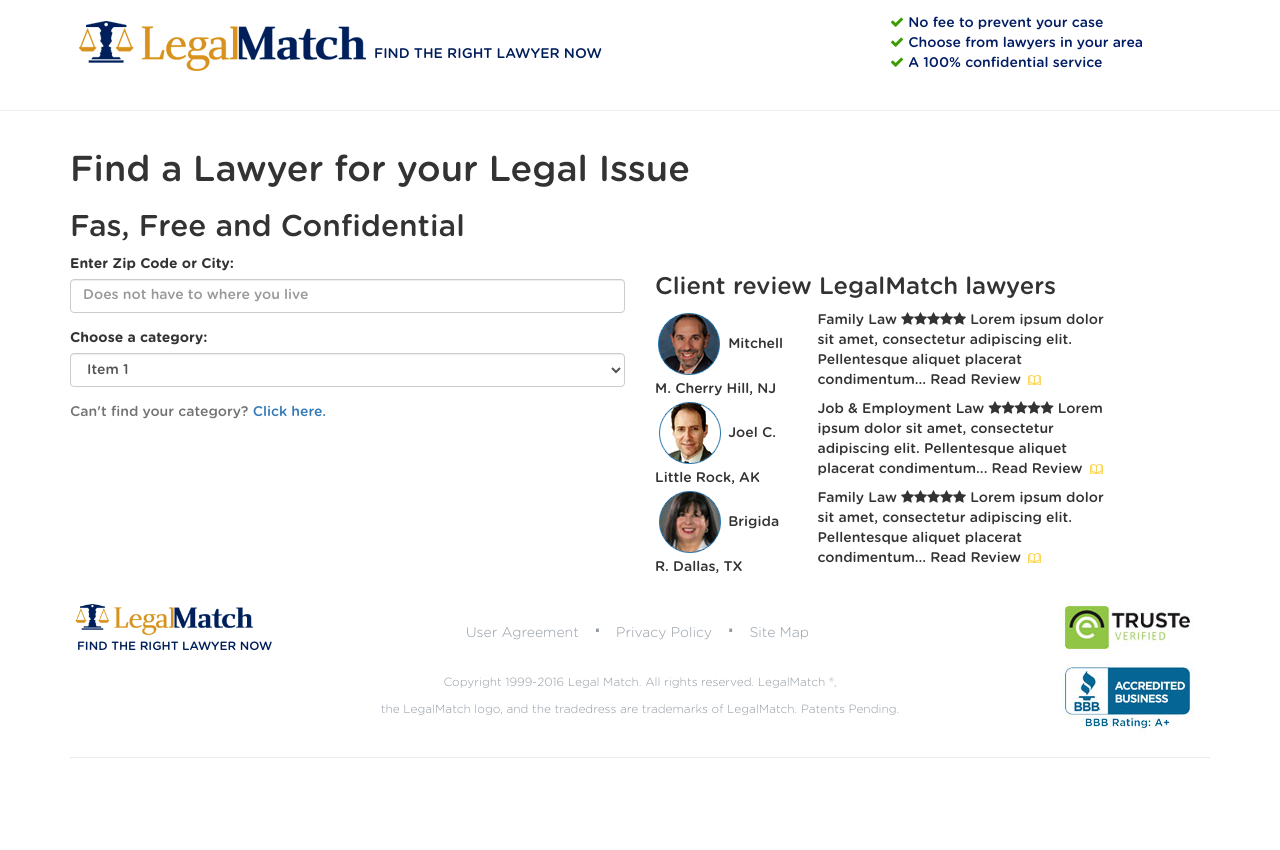
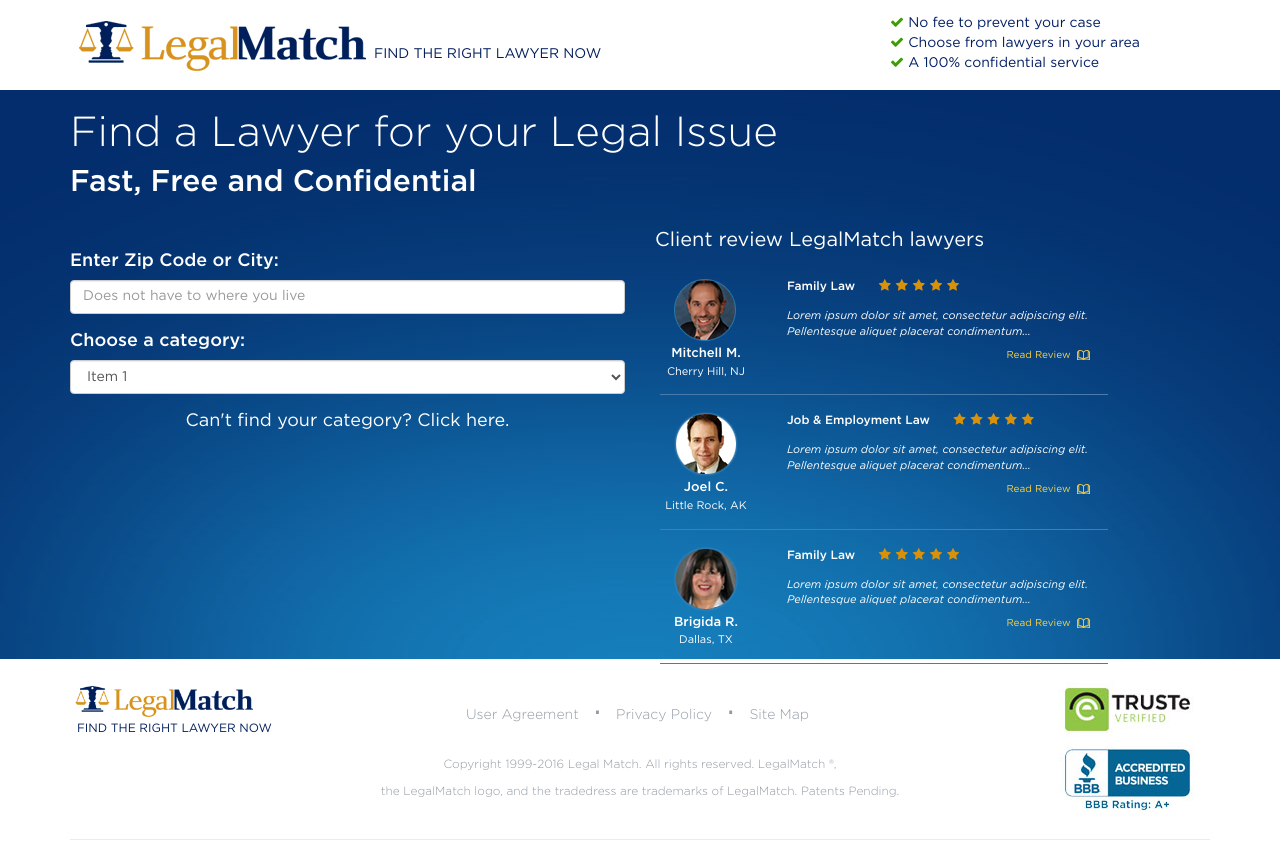
Before and after one commit to joneel23/frontend-exam, a plain HTML site: page index.html in a window 1280 px wide. Before the commit the page ends 808 px from the top, so only its background shows below. Drawn offline with Linux system fonts and the light colour scheme.

Commit message:
# Main Content Style # Fixed Font

```diff
--- a/assets/css/styles.css
+++ b/assets/css/styles.css
@@ -22,6 +22,107 @@ header{
 }
 .check-items .desc{
     color: #001c63;
+}
+
+/*Main Content*/
+
+.intro-container{
+    background-image: url(../images/main-content-bg.jpg);
+    background-size: cover;
+    background-repeat: no-repeat;
+    background-position: center center;
+    max-height: 569px;
+}
+.intro-message h1 {
+    color: white;
+    font-weight: 300;
+    font-size: 42px;
+}
+.intro-message h2 {
+    color: white;
+    margin-top: 0;
+    font-size: 30px;
+    font-weight: 600;
+}
+#search-lawyer{
+    margin-top: 40px;
+}
+#search-lawyer label{
+    color: white;
+    font-size: 18px;
+    font-weight: 600;
+}
+.help-block{
+    text-align: center;
+    color: white;
+    font-size: 18px;
+    font-weight: normal;
+}
+.help-block a{
+    color: white;
+}
+/*Reviews*/
+#client-reviews .row{
+    padding-bottom: 15px;
+    border-bottom: 1px solid #4a7cab;
+    margin-bottom: 15px;
+}
+#client-reviews .col-lg-3{
+    padding-left: 0;
+    padding-right: 0;
+}
+#client-reviews{
+    color: white;
+    padding: 0 20px;
+}
+.profile {
+    text-align: center;
+    margin-left: -20px;
+}
+.reviews span{
+    display: inline-block;
+}
+.profile span{
+    display: block;
+}
+.review-more{
+    float: right;
+    color: #fbd243;
+}
+.star-rating .fa{
+    color: #d89108;
+    font-size: 13px;
+    padding-right: 5px;
+}
+.review-description h3 {
+    font-size: 20px;
+    padding-bottom: 15px;
+    color: white;
+}
+span.review-title {
+    font-size: 12px;
+    font-weight: 600;
+}
+span.star-rating {
+    margin-left: 20px;
+}
+span.review-message {
+    font-size: 11px;
+    font-weight: normal;
+    font-style: italic;
+    margin: 12px 0 8px;
+}
+.review-more {
+    float: right;
+    color: #fbd243;
+    font-size: 10px;
+}
+span.name {
+    font-weight: 600;
+    font-size: 13px;
+}
+span.location {
+    font-size: 11px;
 }
 
 /*Footer*/
@@ -70,52 +171,65 @@ header{
 }
 
 /*Set Font Face Gotham*/
+
+
 @font-face {
     font-family: 'Gotham';
-    src: url(../fonts/GothamRnd-Book.otf);
+    src: url(../fonts/Gotham-Book.otf);
     font-weight: normal;
     font-style: normal;
 }
 @font-face {
     font-family: 'Gotham';
-    src: url(../fonts/GothamRnd-Bold.otf);
+    src: url(../fonts/Gotham-Bold.otf);
     font-weight: bold;
     font-style: normal;
 }
 @font-face {
     font-family: 'Gotham';
-    src: url(../fonts/GothamRnd-Medium.otf);
-    font-weight: 400;
+    src: url(../fonts/Gotham-Medium.otf);
+    font-weight: 600;
     font-style: normal;
 }
 @font-face {
     font-family: 'Gotham';
-    src: url(../fonts/GothamRnd-Light.otf);
+    src: url(../fonts/Gotham-Light.otf);
     font-weight: 300;
     font-style: normal;
 }
-
 @font-face {
     font-family: 'Gotham';
-    src: url(../fonts/GothamRnd-BookIta.otf);
+    src: url(../fonts/Gotham-Thin.otf);
+    font-weight: 200;
+    font-style: normal;
+}
+@font-face {
+    font-family: 'Gotham';
+    src: url(../fonts/Gotham-BookIta.otf);
     font-weight: normal;
     font-style: italic;
 }
 @font-face {
     font-family: 'Gotham';
-    src: url(../fonts/GothamRnd-BoldIta.otf);
+    src: url(../fonts/Gotham-BoldIta.otf);
     font-weight: bold;
     font-style: italic;
 }
 @font-face {
     font-family: 'Gotham';
-    src: url(../fonts/GothamRnd-MedIta.otf);
-    font-weight: 400;
+    src: url(../fonts/Gotham-MediumIta.otf);
+    font-weight: 600;
     font-style: italic;
 }
 @font-face {
     font-family: 'Gotham';
-    src: url(../fonts/GothamRnd-LightIta.otf);
+    src: url(../fonts/Gotham-LightIta.otf);
     font-weight: 300;
     font-style: italic;
 }
+@font-face {
+    font-family: 'Gotham';
+    src: url(../fonts/Gotham-ThinIta.otf);
+    font-weight: 200;
+    font-style: italic;
+}
--- a/index.html
+++ b/index.html
@@ -53,8 +53,8 @@
             </div>
         </div>
     </header>
-    <hr/>
-    <div class="intro-header">
+
+    <div class="intro-container">
 
         <!--Container-->
         <div class="container">
@@ -63,12 +63,12 @@
                 <div class="col-lg-12">
                     <div class="intro-message">
                         <h1>Find a Lawyer for your Legal Issue</h1>
-                        <h2>Fas, Free and Confidential</h2>
+                        <h2>Fast, Free and Confidential</h2>
                     </div>
                 </div>
                 <div class="col-lg-6">
 
-                    <form>
+                    <form id="search-lawyer">
                         <div class="form-group">
                             <label for="searchZipcode">Enter Zip Code or City:</label>
                             <input type="text" class="form-control" id="searchZipcode" placeholder="Does not have to where you live">
@@ -84,19 +84,22 @@
 
                 </div>
                 <div class="col-lg-5">
-                    <div id="client-reviews">
+                    <div id="review-wrapper">
                         <div class="review-description">
                             <h3>Client review LegalMatch lawyers</h3>
                         </div>
+                        <div id="client-reviews">
+
                             <div class="row">
-                            <div class="col-lg-4">
+
+                                <div class="col-lg-3">
                                     <div class="profile">
                                         <span class="img"><img src="assets/images/mitchell.png" title="Mitchell"/></span>
                                         <span class="name">Mitchell M.</span>
                                         <span class="location">Cherry Hill, NJ</span>
                                     </div>
                                 </div>
-                            <div class="col-lg-8">
+                                <div class="col-lg-9">
                                     <div class="reviews">
                                         <span class="review-title">Family Law <span class="star-rating"><i class="fa fa-star"></i><i class="fa fa-star"></i><i class="fa fa-star"></i><i class="fa fa-star"></i><i class="fa fa-star"></i></span></span>
                                         <span class="review-message">Lorem ipsum dolor sit amet, consectetur adipiscing elit. Pellentesque aliquet placerat condimentum...</span>
@@ -106,14 +109,14 @@
 
                             </div>
                             <div class="row">
-                            <div class="col-lg-4">
+                                <div class="col-lg-3">
                                     <div class="profile">
                                         <span class="img"><img src="assets/images/joel.png" title="Joel"/></span>
                                         <span class="name">Joel C.</span>
                                         <span class="location">Little Rock, AK</span>
                                     </div>
                                 </div>
-                            <div class="col-lg-8">
+                                <div class="col-lg-9">
                                     <div class="reviews">
                                         <span class="review-title">Job & Employment Law <span class="star-rating"><i class="fa fa-star"></i><i class="fa fa-star"></i><i class="fa fa-star"></i><i class="fa fa-star"></i><i class="fa fa-star"></i></span></span>
                                         <span class="review-message">Lorem ipsum dolor sit amet, consectetur adipiscing elit. Pellentesque aliquet placerat condimentum...</span>
@@ -124,14 +127,14 @@
                             </div>
 
                             <div class="row">
-                            <div class="col-lg-4">
+                                <div class="col-lg-3">
                                     <div class="profile">
                                         <span class="img"><img src="assets/images/brigida.png" title="Brigida"/></span>
                                         <span class="name">Brigida R.</span>
                                         <span class="location">Dallas, TX</span>
                                     </div>
                                 </div>
-                            <div class="col-lg-8">
+                                <div class="col-lg-9">
                                     <div class="reviews">
                                         <span class="review-title">Family Law <span class="star-rating"><i class="fa fa-star"></i><i class="fa fa-star"></i><i class="fa fa-star"></i><i class="fa fa-star"></i><i class="fa fa-star"></i></span></span>
                                         <span class="review-message">Lorem ipsum dolor sit amet, consectetur adipiscing elit. Pellentesque aliquet placerat condimentum...</span>
@@ -140,7 +143,7 @@
                                 </div>
 
                             </div>
-
+                        </div>
                     </div>
                 </div>
             </div>
```
Also changed, not shown: assets/fonts/Gotham-Bold.otf (added), assets/fonts/Gotham-BoldIta.otf (added), assets/fonts/Gotham-Book.otf (added), assets/fonts/Gotham-BookIta.otf (added), assets/fonts/Gotham-Light.otf (added), assets/fonts/Gotham-LightIta.otf (added), assets/fonts/Gotham-Medium.otf (added), assets/fonts/Gotham-MediumIta.otf (added), assets/fonts/Gotham-Thin.otf (added), assets/fonts/Gotham-ThinIta.otf (added), assets/images/main-content-bg.jpg (added). Lines whose indentation alone changed are shown as unchanged.
